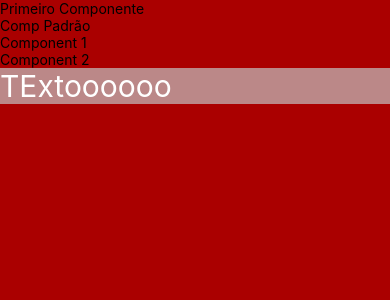
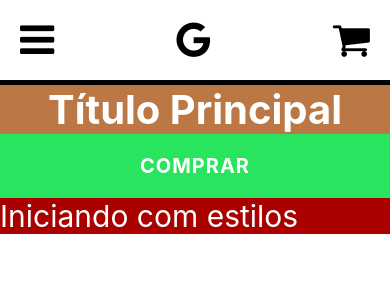
Before and after one commit to arthurpsribeiro/react-native, a React Native app in the folder primeiro/: screen / in a window 390 px wide. Shown: the top 300 px of the page. Built offline with nearby package versions, Linux system fonts and the light colour scheme.

Commit message:
exemplos aula 01

```diff
--- a/primeiro/App.js
+++ b/primeiro/App.js
@@ -1,32 +1,40 @@
 import React from "react";
-import { Text, StyleSheet, View, SafeAreaView } from "react-native";
+import {
+	Text,
+	StyleSheet,
+	View,
+	SafeAreaView,
+	Button,
+	TouchableOpacity,
+} from "react-native";
 import Primeiro from "./src/components/Primeiro";
 import CompPadrao, { Component1, Component2 } from "./src/components/Multi";
+import BtnComprar from "./src/components/BtnComprar";
+import TituloPrincipal from "./src/components/TituloPrincipal";
+import Header from "./src/components/Header";
 
-const App = () => {
+export default () => {
 	return (
-		<SafeAreaView style={style.App}>
-			<View>
-				<Primeiro />
-				<CompPadrao />
-				<Component1 />
-				<Component2 />
-				<Text style={[style.txtG, style.txtBranco]}>TExtoooooo</Text>
+		<SafeAreaView>
+			<Header />
+			<TituloPrincipal />
+			<BtnComprar />
+			<View style={style.App}>
+				<Text style={[style.txtG, style.txtBranco]}>Iniciando com estilos</Text>
 			</View>
 		</SafeAreaView>
 	);
+	/*<Component2/>
+  <Primeiro/>*/
 };
-
-export default App;
 
 const style = StyleSheet.create({
 	App: {
+		flex: 1,
 		backgroundColor: "#A00",
-		flex: 1,
 	},
 	txtG: {
 		fontSize: 30,
-		backgroundColor: "#B88",
 	},
 	txtBranco: {
 		color: "#fff",
--- a/primeiro/package.json
+++ b/primeiro/package.json
@@ -13,6 +13,7 @@
     "react": "16.13.1",
     "react-dom": "16.13.1",
     "react-native": "https://github.com/expo/react-native/archive/sdk-41.0.0.tar.gz",
+    "react-native-vector-icons": "^8.1.0",
     "react-native-web": "~0.13.12"
   },
   "devDependencies": {
--- /dev/null
+++ b/primeiro/src/components/BtnComprar.js
@@ -0,0 +1,23 @@
+import React from "react";
+import { Text, TouchableOpacity, StyleSheet } from "react-native";
+
+export default () => {
+	return (
+		<TouchableOpacity>
+			<Text style={styles.btnComprar}>Comprar</Text>
+		</TouchableOpacity>
+	);
+};
+
+const styles = StyleSheet.create({
+	btnComprar: {
+		backgroundColor: "#29e45e",
+		fontSize: 20,
+		color: "#fff",
+		textAlign: "center",
+		padding: 20,
+		fontWeight: "bold",
+		textTransform: "uppercase",
+		letterSpacing: 1,
+	},
+});
--- /dev/null
+++ b/primeiro/src/components/Header.js
@@ -0,0 +1,30 @@
+import React from "react";
+import { View, Text, TouchableOpacity, StyleSheet } from "react-native";
+import Icon from "react-native-vector-icons/FontAwesome";
+
+export default () => {
+	return (
+		<View style={styles.container}>
+			<TouchableOpacity>
+				<Icon name="bars" size={40} />
+			</TouchableOpacity>
+			<TouchableOpacity>
+				<Icon name="google" size={40} />
+			</TouchableOpacity>
+			<TouchableOpacity>
+				<Icon name="shopping-cart" size={40} />
+			</TouchableOpacity>
+		</View>
+	);
+};
+
+const styles = StyleSheet.create({
+	container: {
+		flexDirection: "row",
+		padding: 20,
+		justifyContent: "space-between",
+		borderBottomWidth: 5,
+		borderBottomStyle: "solid",
+		borderBottomColor: "#000",
+	},
+});
--- /dev/null
+++ b/primeiro/src/components/TituloPrincipal.js
@@ -0,0 +1,16 @@
+import React from "react";
+import { Text, StyleSheet } from "react-native";
+
+export default () => {
+	return <Text style={styles.tituloPrincipal}>Título Principal</Text>;
+};
+
+const styles = StyleSheet.create({
+	tituloPrincipal: {
+		fontWeight: "bold",
+		fontSize: 40,
+		color: "#fff",
+		backgroundColor: "#b74",
+		textAlign: "center",
+	},
+});
```
Also changed, not shown: 2 other files (tests, documents, lock files or other folders).
